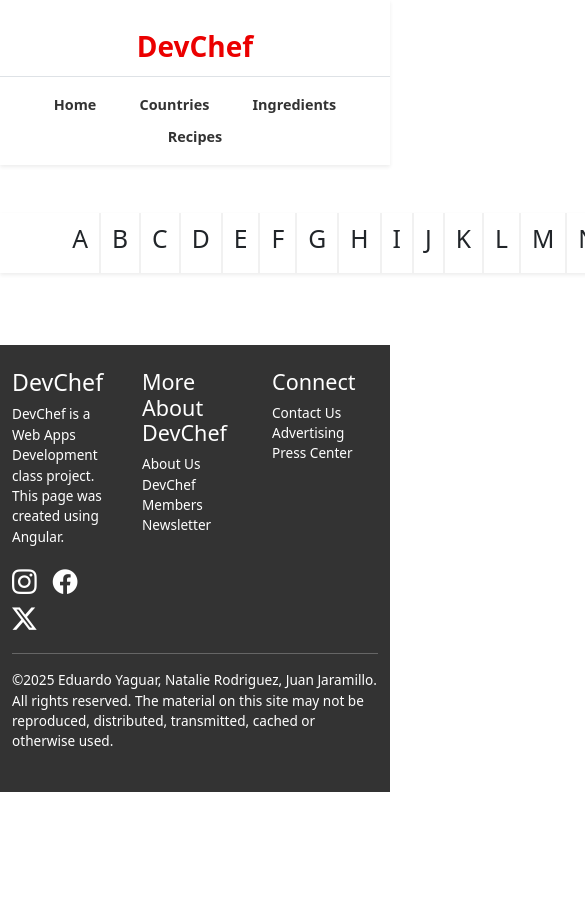
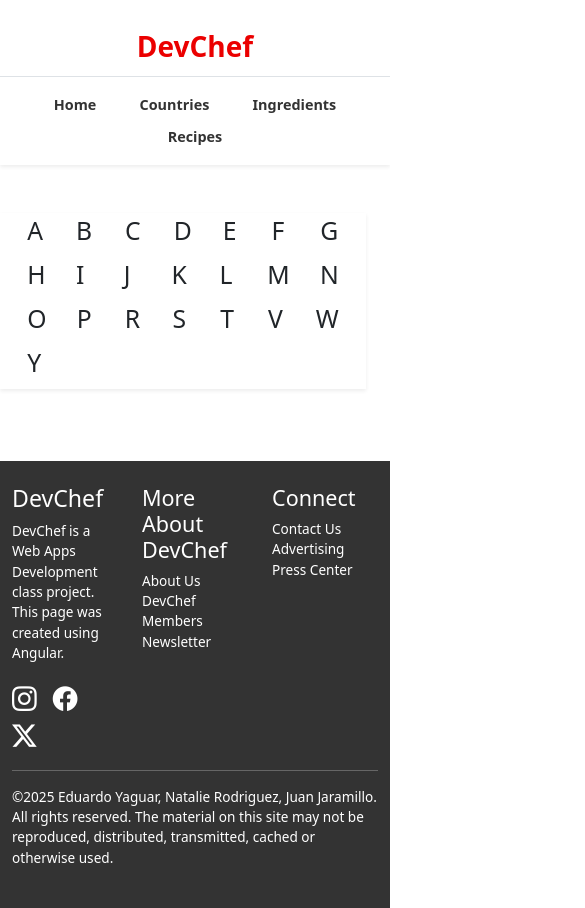
Before and after one commit to natrodriguez1/proyectoAppsWeb, an Angular app in the folder clienteRecipes/: page /recipes in a window 390 px wide. Shown: the top 908 px of the page, 585 px wide, since content can reach past the window. Before the commit the page ends 844 px from the top, so only its background shows below. Built offline with nearby package versions, Linux system fonts and the light colour scheme; no server answers.

Commit message:
responsive update

```diff
--- a/clienteRecipes/src/app/countries/components/flags/flags.component.css
+++ b/clienteRecipes/src/app/countries/components/flags/flags.component.css
@@ -23,3 +23,24 @@ h2 span{
     font-size: 18px;
     text-decoration: none;
   }
+  img {
+    width: 100%;
+    height: 100%;
+    object-fit: cover;
+  }
+  @media (max-width: 768px) {
+    h1, h2{
+      font-size: 1.75rem;
+    }
+    h2 span{
+      text-underline-offset: 0.5rem;
+    }
+  }
+  @media (max-width: 576px) {
+    h1, h2{
+      font-size: 1.5rem;
+    }
+    h2 span{
+      text-underline-offset: 0.3rem;
+    }
+  }
--- a/clienteRecipes/src/app/countries/components/flags/flags.component.html
+++ b/clienteRecipes/src/app/countries/components/flags/flags.component.html
@@ -1,7 +1,7 @@
 <section class="container mt-5">
   <div class="container text-center">
     <h1>Cuisine by Country</h1>
-    <h2> Click on <span>a country to see all its delicious</span> recipes! </h2>
+    <h2> <span>Click on a country to see all its delicious recipes!</span> </h2>
   </div>
   <br><br><br>
   <div class="d-flex align-items-center">
--- a/clienteRecipes/src/app/ingredients/components/grid/grid.component.css
+++ b/clienteRecipes/src/app/ingredients/components/grid/grid.component.css
@@ -5,3 +5,8 @@
     overflow: hidden;
     text-overflow: ellipsis;
   }
+  img {
+    width: 100%;
+    height: 100%;
+    object-fit: cover;
+  }
--- a/clienteRecipes/src/app/ingredients/components/grid/grid.component.html
+++ b/clienteRecipes/src/app/ingredients/components/grid/grid.component.html
@@ -14,7 +14,7 @@
         @if(!($index > 17)){
             <div class="col">
                 <div class="card h-100">
-                  <img src={{photos[$index].url}} style="height: 16vw;" class="card-img-top" alt="...">
+                  <img src={{photos[$index].url}} class="card-img-top" alt="...">
                   <div class="card-body">
                     <h5 class="card-title">{{ingredient.strIngredient}}</h5>
                     <div>
--- a/clienteRecipes/src/app/recipes/components/recipes-by-letter/recipes-by-letter.component.css
+++ b/clienteRecipes/src/app/recipes/components/recipes-by-letter/recipes-by-letter.component.css
@@ -18,8 +18,14 @@
 .letra{
     text-align: center;
     background-color: #eb0000;
-    width: 100vw;
+    /* width: 80vw;
     position: relative;
     left: 50%;
     transform: translateX(-50%);
+} */
 }
+img {
+    width: 100%;
+    height: 100%;
+    object-fit: cover;
+  }
--- a/clienteRecipes/src/app/recipes/components/recipes-by-letter/recipes-by-letter.component.html
+++ b/clienteRecipes/src/app/recipes/components/recipes-by-letter/recipes-by-letter.component.html
@@ -10,7 +10,7 @@
             @for (meal of meals; track meal.idMeal) {
                 <div class="col row row-cols-1 mb-4">
                     <div class="card h-100">
-                        <img src="{{meal.strMealThumb}}" style="height: 20vw;" class="card-img-top" alt="{{meal.strMeal}}">
+                        <img src="{{meal.strMealThumb}}" class="card-img-top" alt="{{meal.strMeal}}">
                         <div class="card-body">
                             <h5 class="card-title">{{meal.strMeal}}</h5>
                             <div>
--- a/clienteRecipes/src/app/recipes/pages/recipes-page/recipes-page.component.css
+++ b/clienteRecipes/src/app/recipes/pages/recipes-page/recipes-page.component.css
@@ -1,7 +1,7 @@
 a{
     color: #333333;
     display: inline-block;
-    padding: 11px;
+    padding: 0.2rem;
     text-decoration: none;
     border-right: 2px solid rgba(0, 0, 0, 0.056);
 }
--- a/clienteRecipes/src/app/recipes/pages/recipes-page/recipes-page.component.html
+++ b/clienteRecipes/src/app/recipes/pages/recipes-page/recipes-page.component.html
@@ -1,14 +1,20 @@
 <app-navbar/>
+<section class="container">
+    <div class="container-fluid shadow-sm d-flex text-align-left row row-1 row-sm-2">
 
-<div class="container text-center shadow-sm" style="width: 990px;">
+        @for (letra of alphabet; track letra){
+            @if (!excludedLetters.includes(letra)) {
+                <div class="col">
+                    <a (click)="scrollToSection(letra)" role="button" class="custom-link"><h2>{{ letra }}</h2></a>
+                </div>
 
-    @for (letra of alphabet; track letra){
-        @if (!excludedLetters.includes(letra)) {
-            <a (click)="scrollToSection(letra)" role="button" class="custom-link"><h2>{{ letra }}</h2></a>
+            }
         }
-    }
 
-</div>
+    </div>
+
+</section>
+
 <main>
     <br>
     <div class="container">
```
Also changed, not shown: clienteRecipes/log.txt (added), 1 other file (tests, documents, lock files or other folders).
